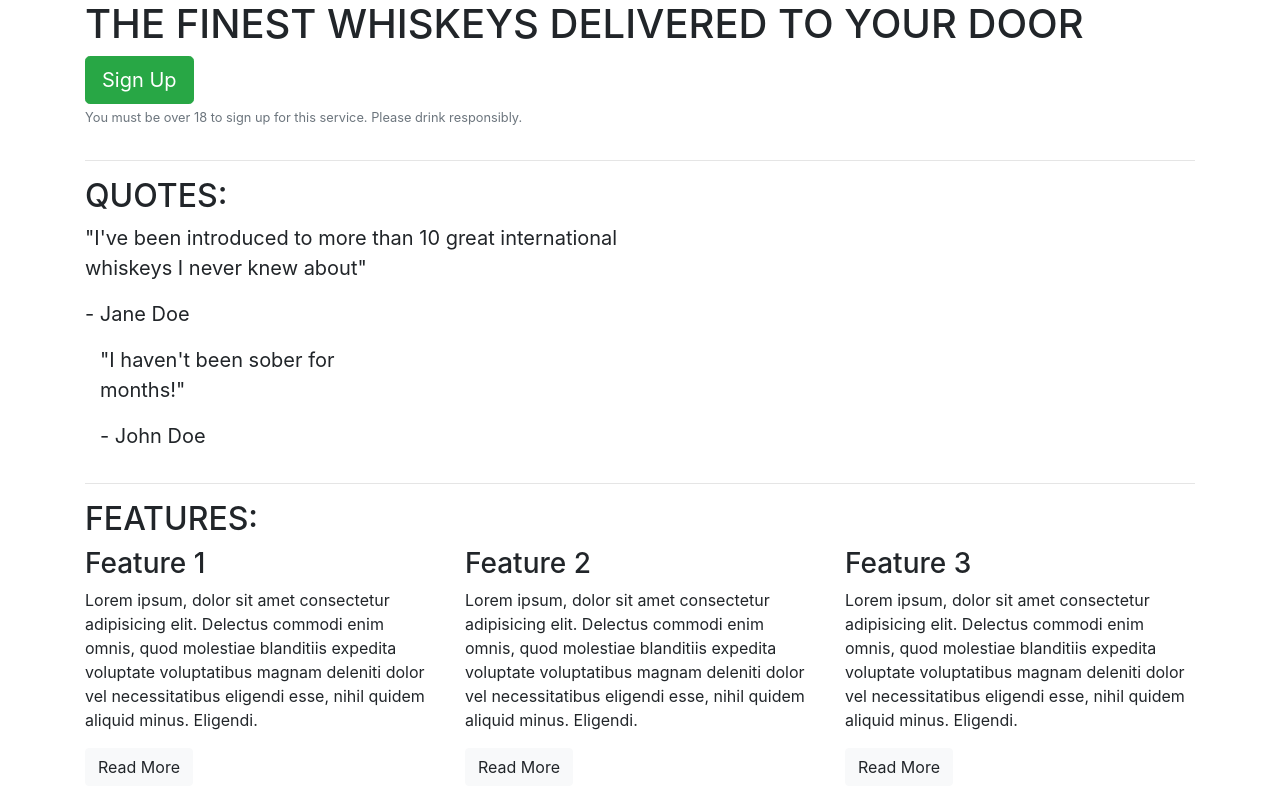
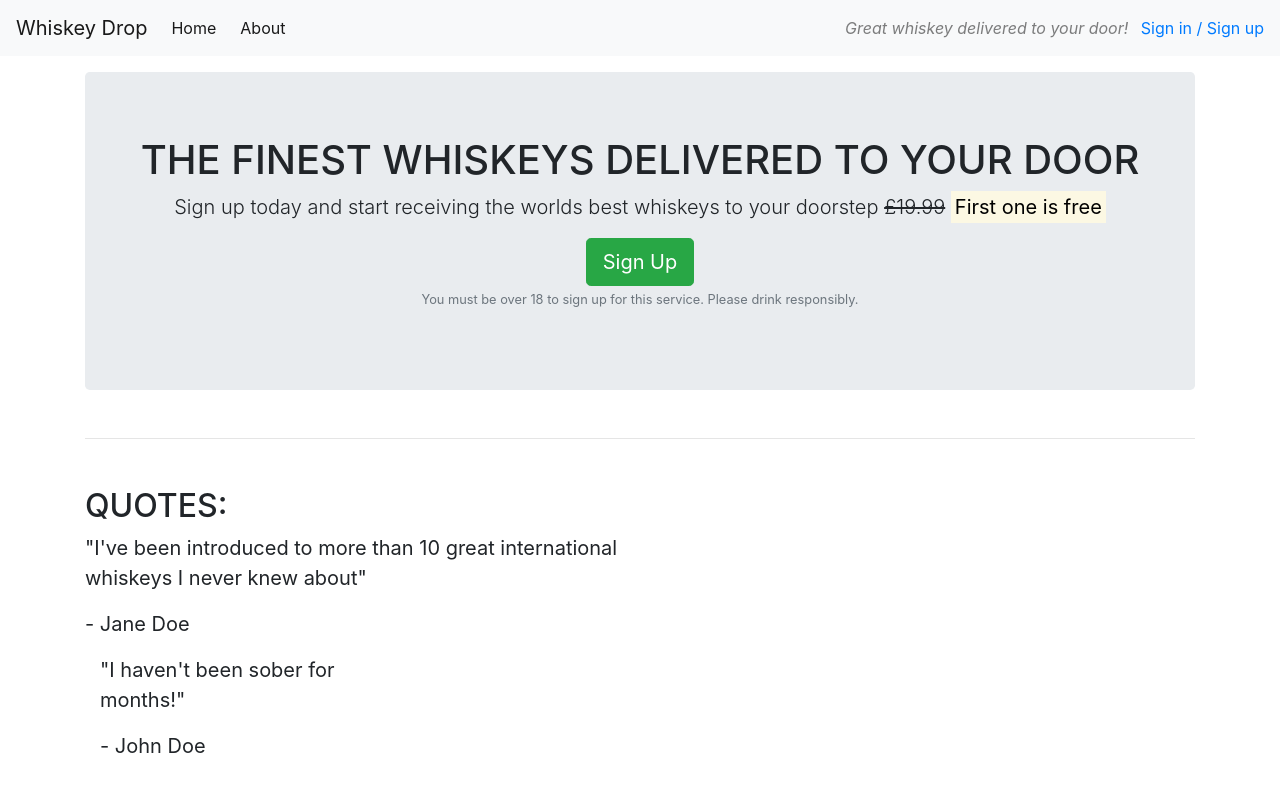
Before and after one commit to gazmoore100/Bootstrap, a plain HTML site: page index.html in a window 1280 px wide. Shown: the top 805 px of the page. Drawn offline with nearby package versions, Linux system fonts and the light colour scheme.

Commit message:
added navbar and improved spacing

```diff
--- a/index.html
+++ b/index.html
@@ -8,12 +8,28 @@
     <title>Whiskey Drop | Discover a new whiskey every month</title>
 </head>
 <body>
-<article class="container">
+    <nav class="navbar navbar-light bg-light navbar-expand-sm">
+        <a href="/" class="navbar-brand">Whiskey Drop</a>
+            <ul class="navbar-nav mr-auto">
+            <li class="active nav-item mr-2"><a class="nav-link" href="/">Home<a/></li>
+            <li class="active nav-item mr-2"><a class="nav-link" href="about">About<a/></li>
+            <li class="active nav-item mr-2 d-block d-sm-none"><a class="nav-link" href="login">Sign in / Sign up<a/></li>
+            </ul>
+                <div class="d-none d-md-block">
+                <p class="navbar-text my-auto mr-2"><i>Great whiskey delivered to your door!</i></p>
+                    <a href="/login">Sign in / Sign up</a>
+                </div>
+    </nav>
+<article class="container mt-3">
     <!--Callout-->
     <div class="row">
     <div class="col-12">
-    <section class="callout">
+    <section class="callout jumbotron text-center">
         <h1 class="text-uppercase">The finest whiskeys delivered to your door</h1>
+            <p class="lead">Sign up today and start receiving the worlds best whiskeys to your doorstep
+                <s class="d-none d-sm-inline">£19.99</s>
+                <span class="d-inline d-sm-none"><br></span>
+                <strong><mark>First one is free</mark></strong></p>
             <button class="btn btn-success  btn-lg">Sign Up</button>
                 <p class="text-muted"><small> You must be over 18 to sign up for this service. Please drink responsibly.</small></p>
     </section>
@@ -22,7 +38,7 @@
     <!--/.Callout-->
         <hr>
     <!--Quotes-->
-    <section class="quotes">
+    <section class="quotes my-5">
     <div class="row">
     <div class="col-12">
         <h2 class="text-uppercase">Quotes:</h2>
@@ -46,7 +62,7 @@
     <!--/.Quotes-->
         <hr>
     <!--Features-->
-    <section class="features">
+    <section class="features my-5">
     <div class="row">
     <div class="col-12">
         <h2 class="text-uppercase">Features:</h2>
@@ -81,7 +97,7 @@
     <!--Monthly favourites-->
     <div class="row">
     <div class="col-12">
-    <section class="favourites">
+    <section class="favourites my-5">
         <h2 class="text-uppercase">Monthly Favourites:</h2>
     </div>
     </div>
```
